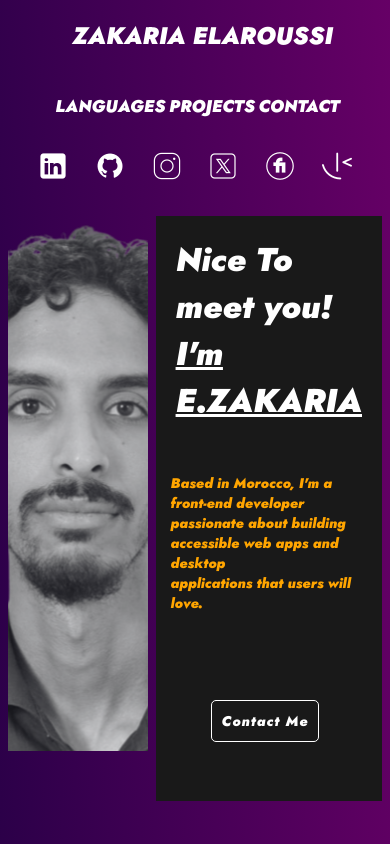
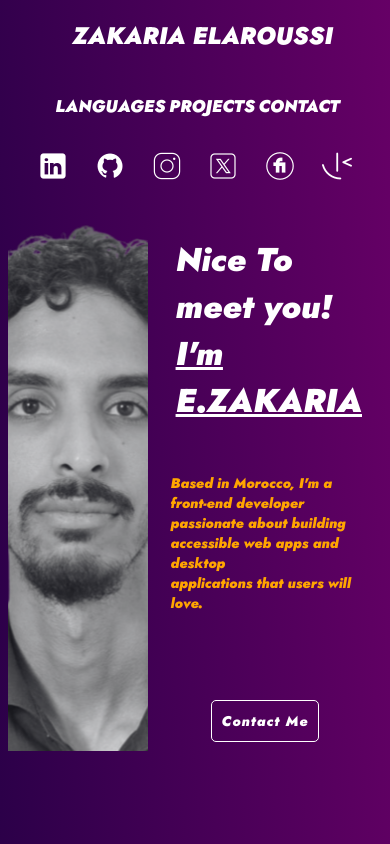
Before and after one commit to DepressedPenguin/Single_Page_Vite, a React (Vite) app: page / in a window 390 px wide. Shown: the top 844 px of the page. Built offline with nearby package versions, Linux system fonts and the light colour scheme; a web font is replaced by a local one.

Commit message:
fix color

```diff
--- a/src/Components/Content/Content.css
+++ b/src/Components/Content/Content.css
@@ -145,7 +145,7 @@
   }
 
   .right_side {
-    background-color: #191919;
+    /* background: linear-gradient(to top right, #000033 0%, #a008a0 100%); */
     /* border: 1px solid red; */
     /* display: flex; */
     /* flex-direction: column; */
```
